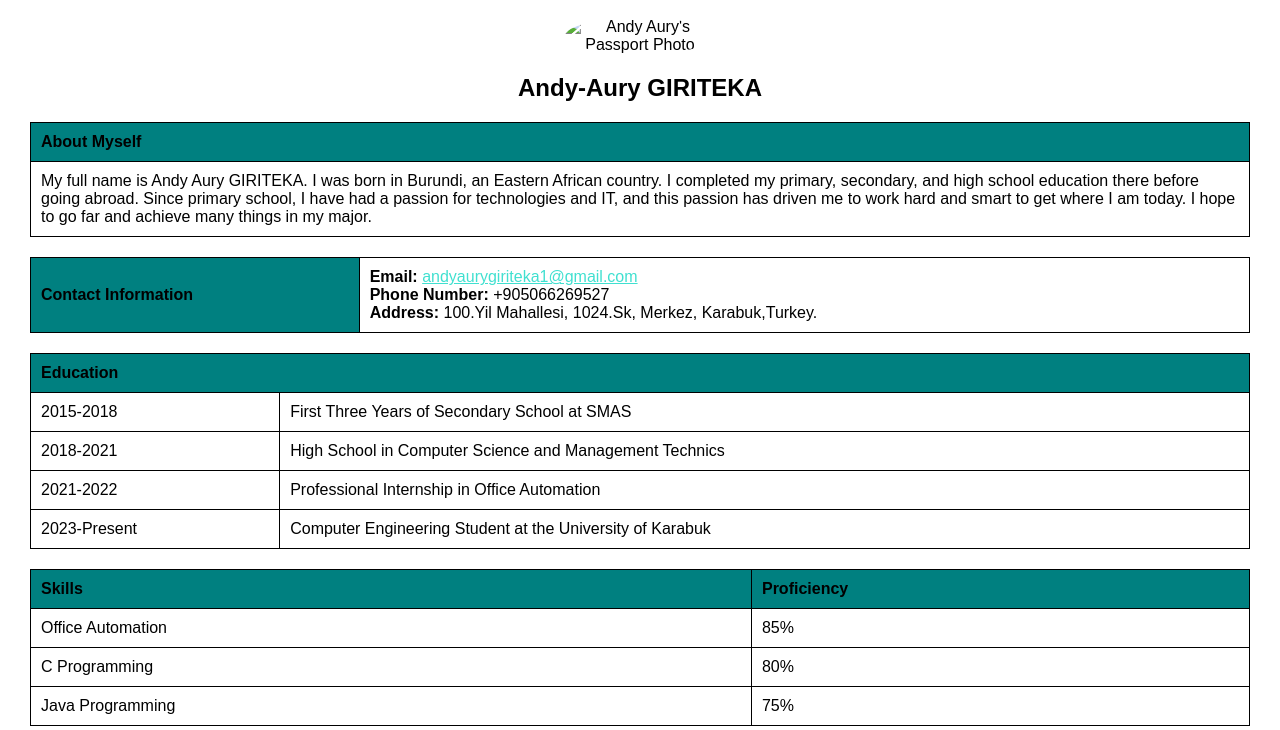
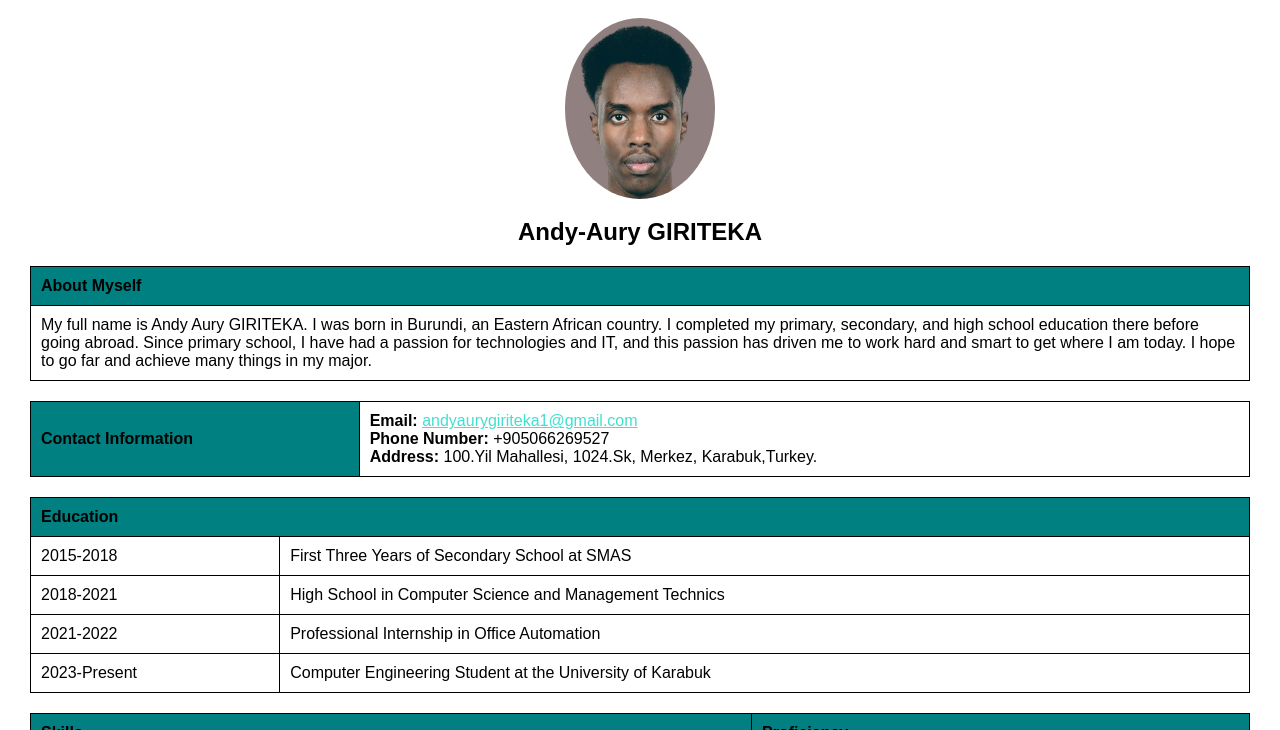
Before and after one commit to GIRITEKA-Andy/website, a plain HTML site: page Resume.html in a window 1280 px wide. Shown: the part 70-800 px from the top of the page. Drawn offline with Linux system fonts and the light colour scheme.

Commit message:
Update Resume.html

```diff
--- a/Resume.html
+++ b/Resume.html
@@ -53,7 +53,7 @@
     <h1>Resume</h1>
 
     <div class="profile-container">
-        <img src="images/Andy's passphoto.jpg" alt="Andy Aury's Passport Photo">
+        <img src="Andy's passphoto.jpg" alt="Andy Aury's Passport Photo">
 
 
         <h2>Andy-Aury GIRITEKA</h2>
```
